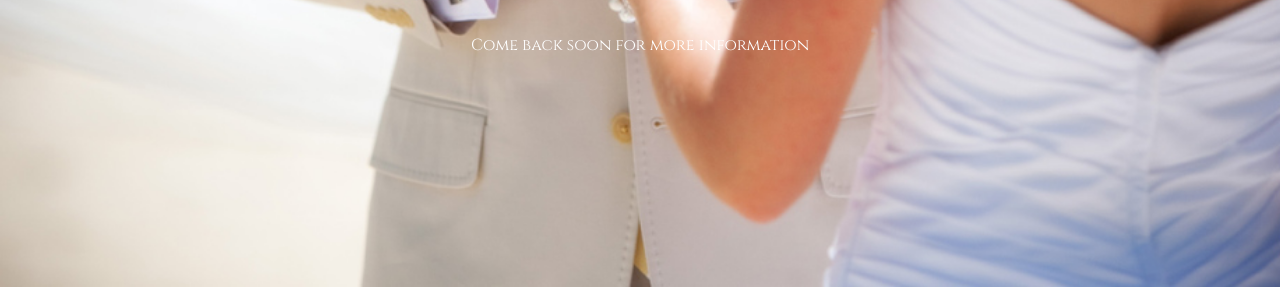
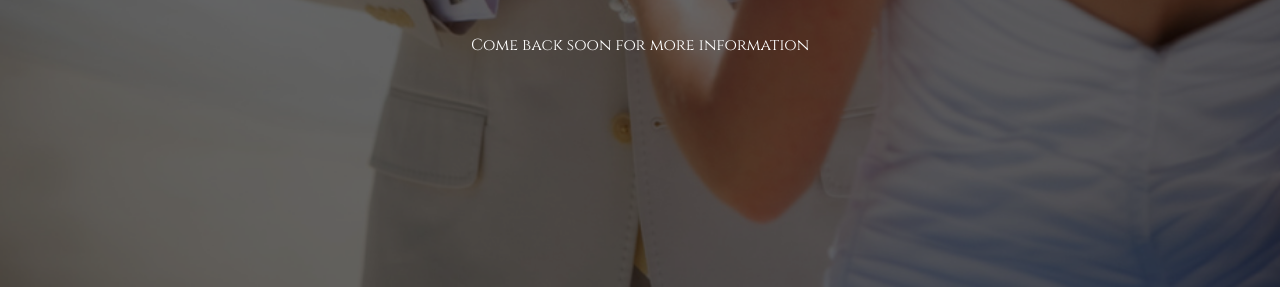
Before and after one commit to essineden/wedding, a website: page index.html in a window 1280 px wide. Shown: the part 513-800 px from the top of the page. Drawn offline with nearby package versions, Linux system fonts and the light colour scheme.

Commit message:
bg-dark update

```diff
--- a/css/wedding.css
+++ b/css/wedding.css
@@ -118,11 +118,7 @@ hr {
 }
 
 .bg-dark {
-<<<<<<< HEAD
     background: rgba(0, 0, 0, .6)
-=======
-    background: rgba(0, 0, 0, .7)
->>>>>>> 329679412a18ff2752ce10821a037a7252dfa30b
 }
 
 .valign-middle {
```
